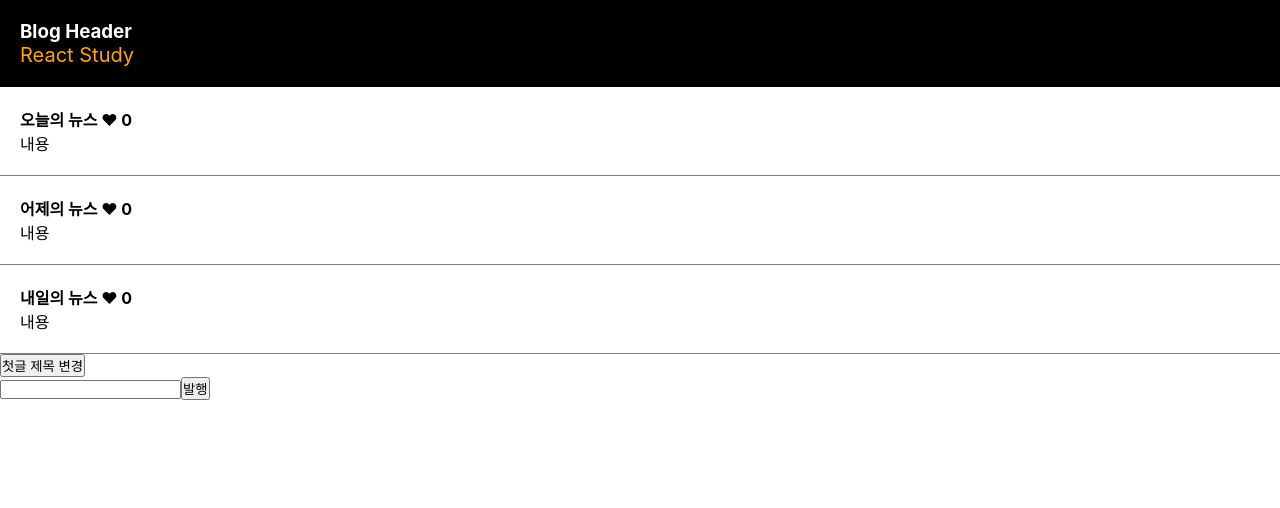
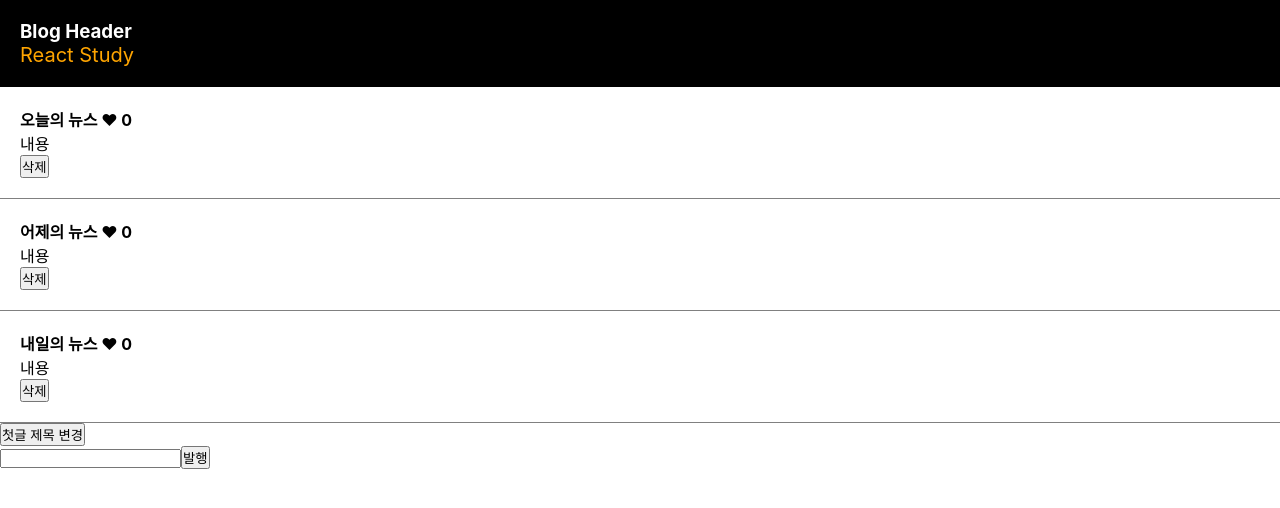
Before and after one commit to YuYoungKwang/fe-react-study, a React (Create React App) app: page / in a window 1280 px wide. Shown: the top 508 px of the page. Built offline with nearby package versions, Linux system fonts and the light colour scheme.

Commit message:
포스트 삭제 기능 추가

```diff
--- a/src/newsblog/NewsBlog.js
+++ b/src/newsblog/NewsBlog.js
@@ -50,6 +50,14 @@ function NewsBlog() {
                                 }}> ❤</span> {likeCountArr[index]}
                             </h4>
                             <p>내용</p>
+                            <button onClick={()=>{
+                                let temp = [...news];
+                                temp.splice(index,1);
+                                setNews(temp);
+
+                                likeCountArr.splice(index,1);
+                                setLikeCountArr(likeCountArr);
+                            }}>삭제</button>
                         </div>
                     )
                 })
```
